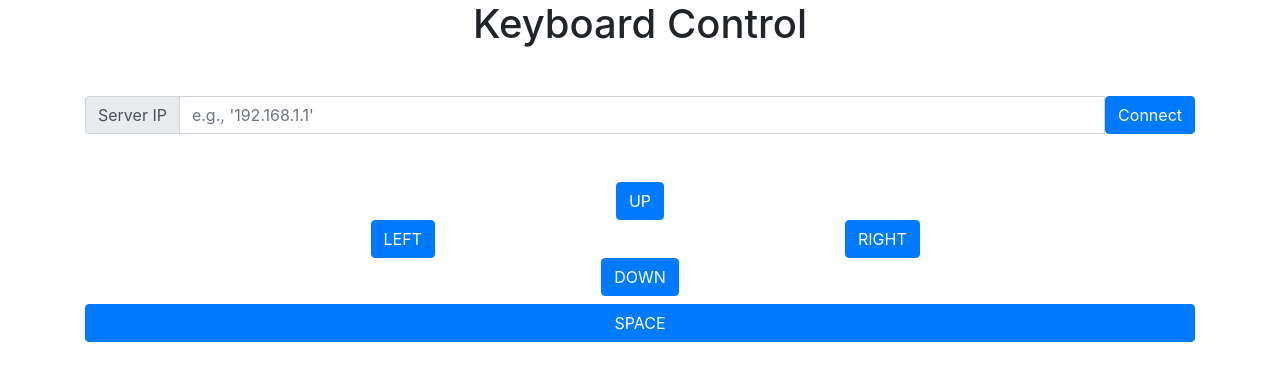
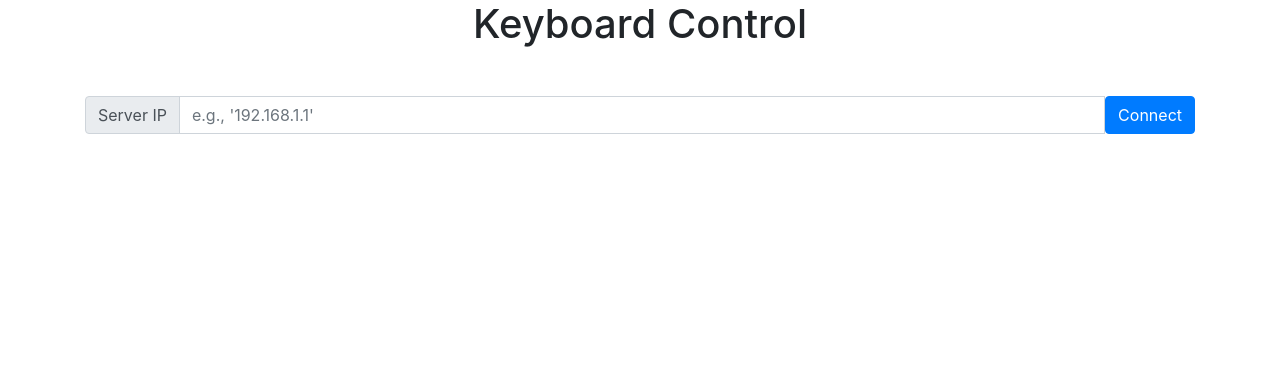
Before and after one commit to CurtisNewbie/RemoteKeyTypeApp, an Angular app in the folder angularFront/: page / in a window 1280 px wide. Shown: the top 380 px of the page. Built offline with nearby package versions, Linux system fonts and the light colour scheme.

Commit message:
Fix UI (that was modified for debugging)

```diff
--- a/angularFront/src/app/keyboard/keyboard.component.html
+++ b/angularFront/src/app/keyboard/keyboard.component.html
@@ -14,8 +14,7 @@
             <button class="btn btn-primary m-2" (click)="sendAuthKey()">Send Authentication Key</button>
         </div>
     </div>
-    <!-- <div *ngIf="wss && authKeySent"> -->
-    <div>
+    <div *ngIf="wss && authKeySent">
         <div class="row">
             <div class="col"></div>
             <div class="col text-center">
```
